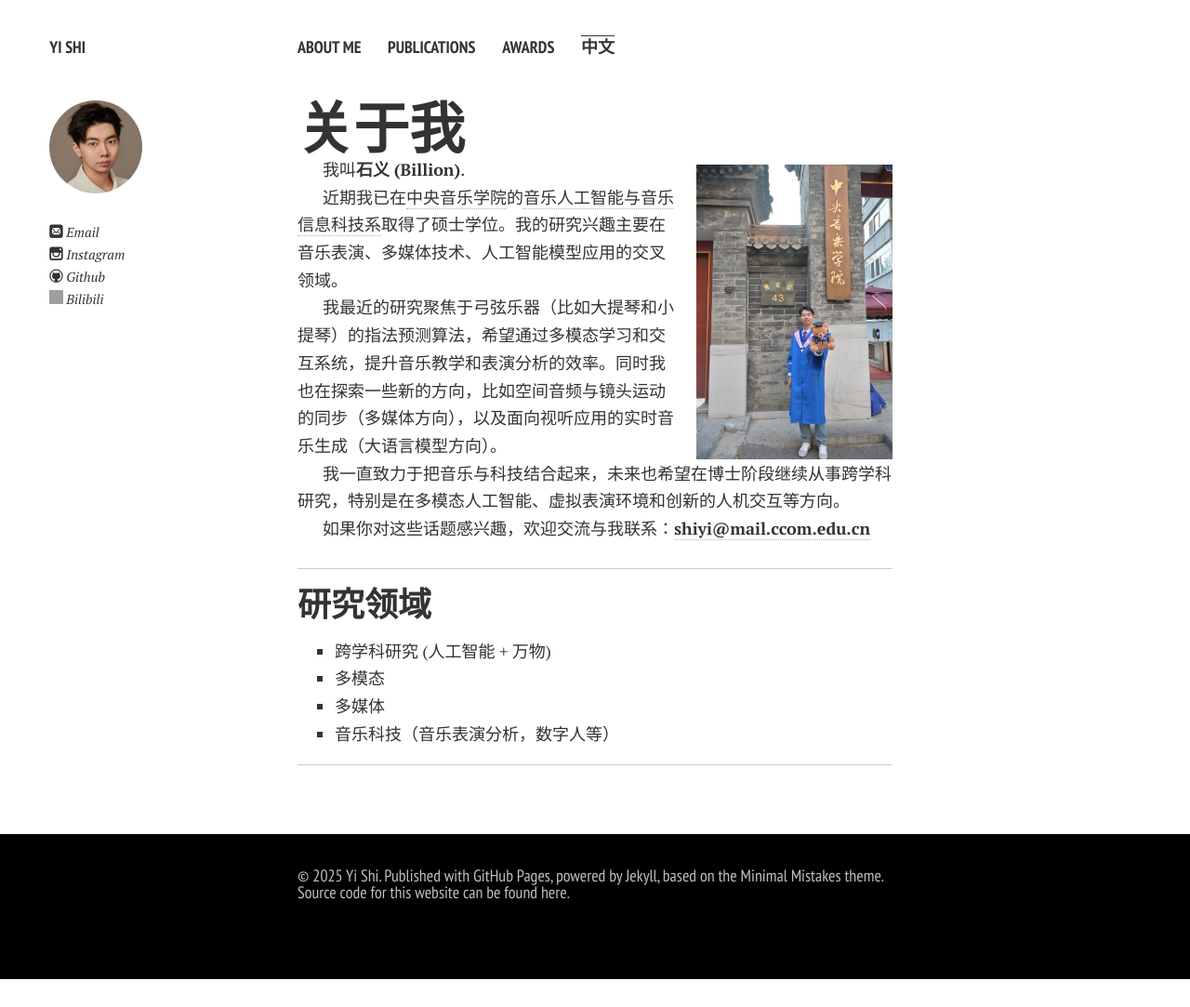
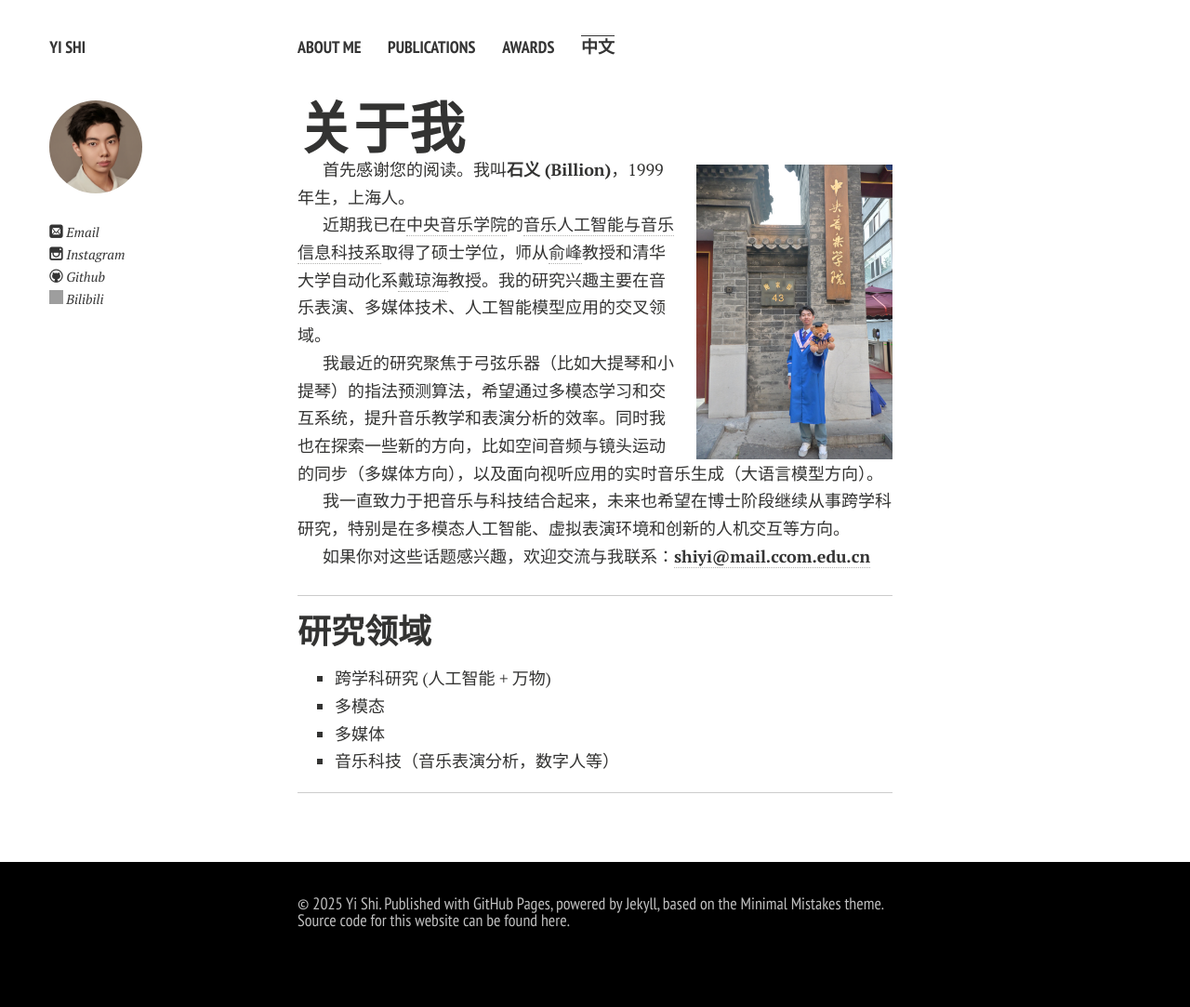
Before and after one commit to shiyi099/Billion.github.io, a Jekyll site: the page built from cn.md, in a window 1280 px wide. Shown: the whole page at 93% size. Built offline with Jekyll 4.4.1, drawn with Linux system fonts in a browser that asks for light colours; nearby versions of some CDN libraries; comment, search, counter and statistics services are not loaded; a style sheet for code colours, icons or effects is not loaded; before the commit the page ends 1053 px from its top, so only the background shows below that; grey boxes are pictures that could not be loaded.

Commit message:
Update cn.md

```diff
--- a/cn.md
+++ b/cn.md
@@ -1,16 +1,16 @@
 ---
 layout: page
 permalink: /cn/index.html
-title: cn
+title: 主页中文版
 ---
 
 # 关于我
 
 <img title="" src="https://shiyi099.github.io/Billion.github.io/images/Yi Shi.jpg" alt="" class="floatpic">
 
-我叫**石义 (Billion)**.<br>
+首先感谢您的阅读。我叫**石义 (Billion)**，1999年生，上海人。<br>
 
-近期我已在[中央音乐学院](https://zh.wikipedia.org/wiki/中央音乐学院)的[音乐人工智能与音乐信息科技系](https://www.ccom.edu.cn/jgk/jxdw/ylrgznyylxxkjx.htm)取得了硕士学位。我的研究兴趣主要在音乐表演、多媒体技术、人工智能模型应用的交叉领域。
+近期我已在[中央音乐学院](https://zh.wikipedia.org/wiki/中央音乐学院)的[音乐人工智能与音乐信息科技系](https://www.ccom.edu.cn/jgk/jxdw/ylrgznyylxxkjx.htm)取得了硕士学位，师从[俞峰](https://baike.baidu.com/item/俞峰/2843997)教授和清华大学自动化系[戴琼海](https://baike.baidu.com/item/戴琼海)教授。我的研究兴趣主要在音乐表演、多媒体技术、人工智能模型应用的交叉领域。
 
 我最近的研究聚焦于弓弦乐器（比如大提琴和小提琴）的指法预测算法，希望通过多模态学习和交互系统，提升音乐教学和表演分析的效率。同时我也在探索一些新的方向，比如空间音频与镜头运动的同步（多媒体方向），以及面向视听应用的实时音乐生成（大语言模型方向）。
 
```
